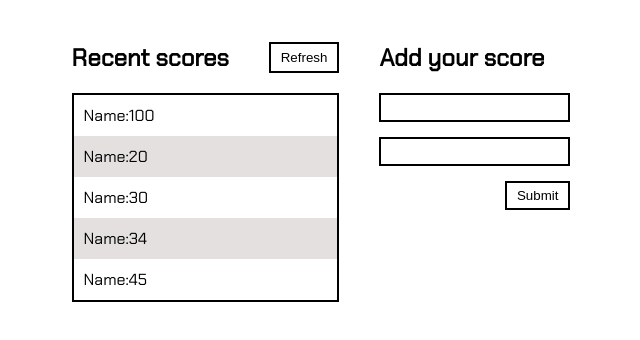
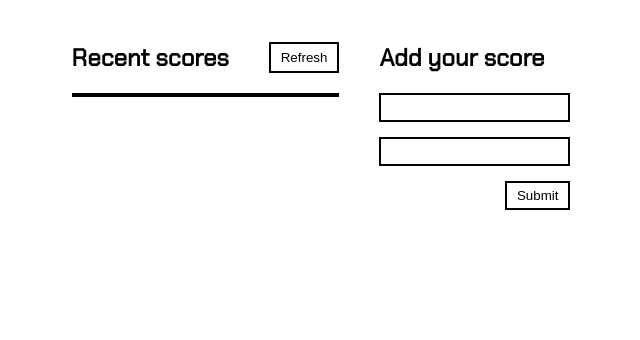
Before and after one commit to Enoisong/Leaderboard, a website built with webpack: page dist/index.html in a window 1280 px wide. Shown: the part 128-468 px from the top of the page, without its empty margins (319-959 px from the left). Built offline with nearby package versions, Linux system fonts and the light colour scheme; no server answers.

Commit message:
edit index.html file

```diff
--- a/dist/index.html
+++ b/dist/index.html
@@ -16,12 +16,8 @@
                     <h2>Recent scores</h2>
                     <button>Refresh</button>
                 </div>
-                <ul class="scores-list">
-                    <li>Name:100</li>
-                    <li>Name:20</li>
-                    <li>Name:30</li>
-                    <li>Name:34</li>
-                    <li>Name:45</li>
+                <ul>
+
                 </ul>
             </div>
             <div class="form-scores">
```
